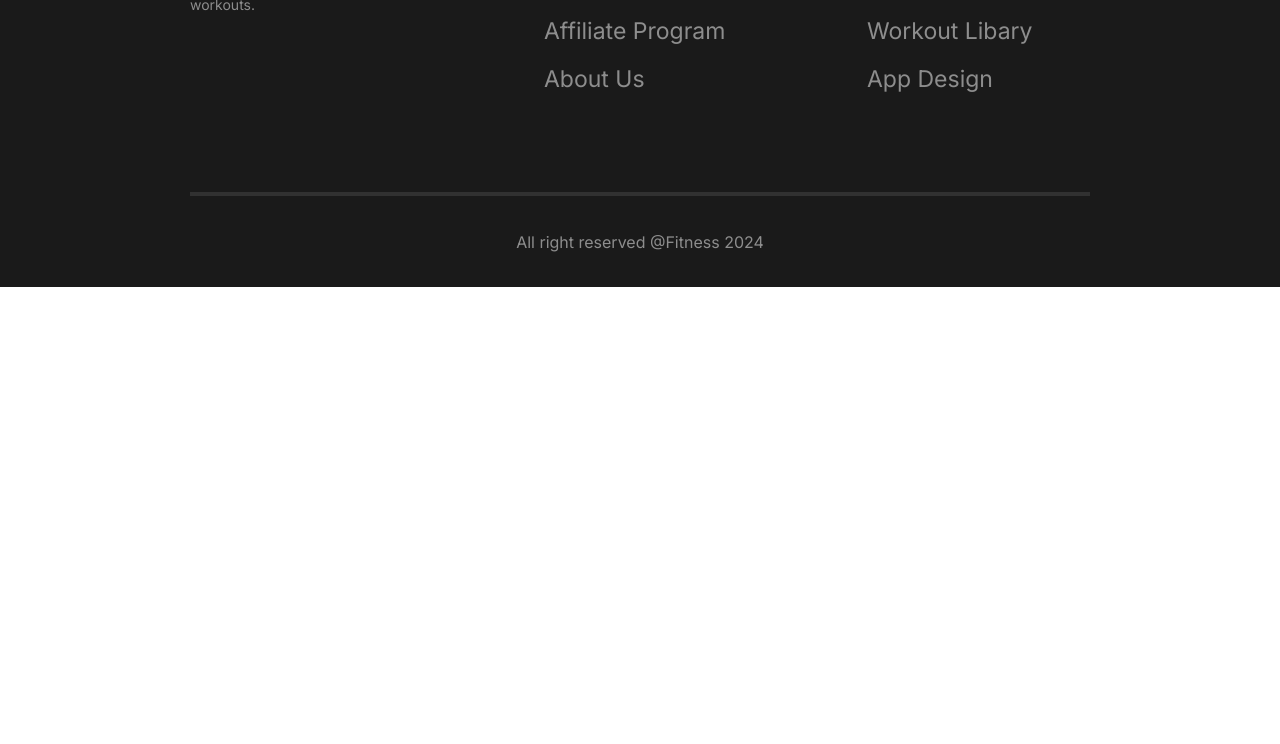
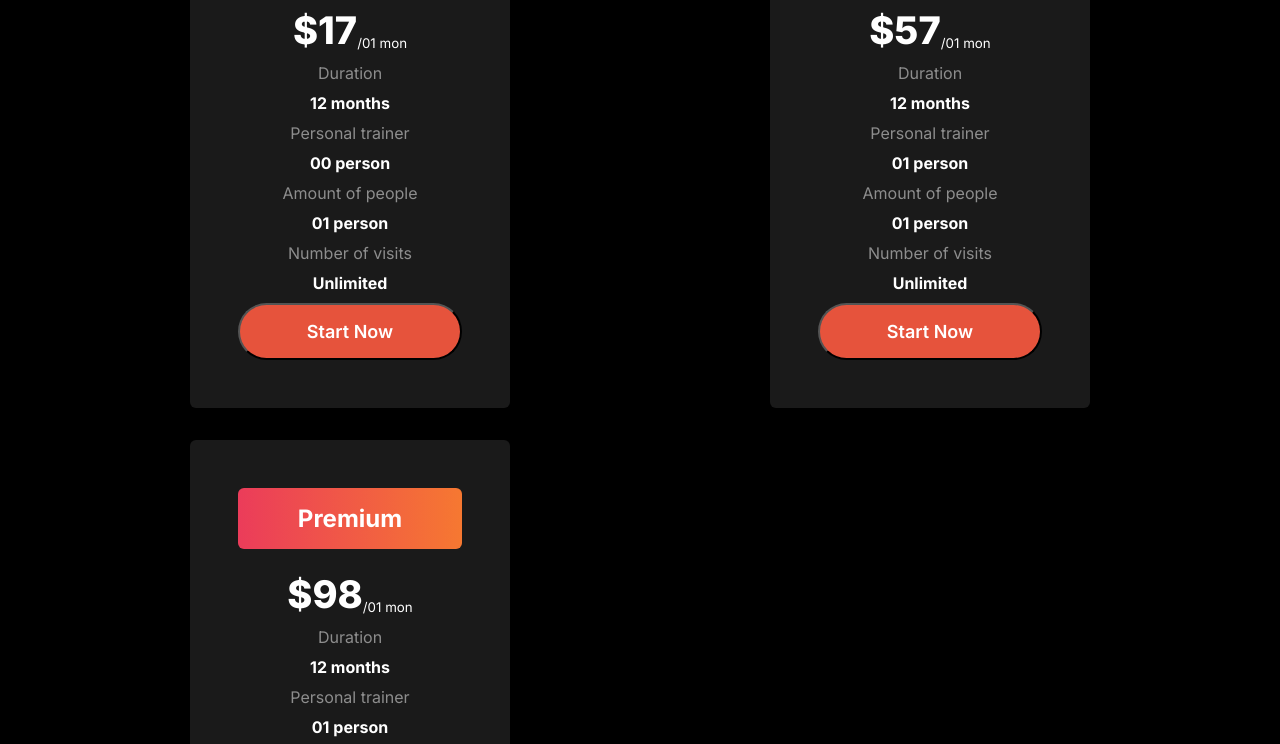
Before and after one commit to M-Nazmul/RB-A2-Fitness, a plain HTML site: page index.html in a window 1280 px wide. Shown: the part 3687-4431 px from the top of the page. Before the commit the page ends 3974 px from the top, so only its background shows below. Drawn offline with Linux system fonts and the light colour scheme; a web font is replaced by a local one.

Commit message:
added Membership section

```diff
--- a/css/style.css
+++ b/css/style.css
@@ -382,7 +382,7 @@ main .run-container{
 }
 
 /* Team section */
-.team-section{
+.team-section, .plan-section{
     max-width: 1440px;
     padding: 0 190px 88px;
     margin: 0 auto;
@@ -433,6 +433,59 @@ main .run-container{
 
 /*  */
 
+.plan-section{
+    & .plan-heading{
+        text-align: center;
+        margin: 20px 0;
+        padding: 0 0 22px;
+        font-size:32px;
+        font-weight: 800;
+    }
+    & .card-container{
+        display: flex;
+        flex-wrap: wrap;
+        justify-content: space-between;
+        gap: 2rem;
+
+        & .card-content{
+            background: #1A1A1A;
+            padding: 3rem;
+            border-radius: 6px;
+
+            & h2{
+                text-align: center;
+                margin-bottom: 22px;
+                padding: 16px 30px;
+                border-radius: 6px;
+                background: linear-gradient(to right, #eb3c5a, #f67831);
+            }
+            & .card-details{
+                display: flex;
+                flex-direction: column;
+                gap: 10px;
+                text-align: center;
+                & span{
+                    font-size: 38px;
+                    font-weight: 800;
+                }
+                & p{
+                    color: var(--secondary-color);
+                }
+                & .btn{
+                        width: 224px;
+                        padding: 16px 40px;
+                        border-radius: 42px;
+                        background: var(--main-color);
+                        font-size: 18px;
+                        font-weight: 600;
+                        color: #fff;
+                        cursor: pointer;
+                }
+            }
+        }
+
+    }
+}
 
 /* footer section */
 footer{
--- a/index.html
+++ b/index.html
@@ -5,6 +5,7 @@
     <meta name="viewport" content="width=device-width, initial-scale=1.0">
     <title>Fitness</title>
     <link rel="stylesheet" href="./css/style.css">
+    <link rel="stylesheet" href="./css/responsive.css">
 </head>
 <body>
     <!-- Navbar section-->
@@ -221,7 +222,57 @@
                 </figure>
             </div>
         </section>
-        <!--  -->
+        <!-- MEMBERSHIP PLANS -->
+         <section class="plan-section">
+            <div class="plan-heading"><h1>MEMBERSHIP PLANS</h1></div>
+            <div class="card-container">
+                <div class="card-content">
+                    <h2>Basic</h2>
+                    <div class="card-details">
+                        <div><span>$17</span><sub>/01 mon</sub></div>
+                        <p>Duration</p>
+                        <strong>12 months</strong>
+                        <p>Personal trainer</p>
+                        <strong>00 person</strong>
+                        <p>Amount of people</p>
+                        <strong>01 person</strong>
+                        <p>Number of visits</p>
+                        <strong>Unlimited</strong>
+                        <button class="btn">Start Now</button>
+                    </div>
+                </div>
+                <div class="card-content">
+                    <h2>Standard</h2>
+                    <div class="card-details">
+                        <div><span>$57</span><sub>/01 mon</sub></div>
+                        <p>Duration</p>
+                        <strong>12 months</strong>
+                        <p>Personal trainer</p>
+                        <strong>01 person</strong>
+                        <p>Amount of people</p>
+                        <strong>01 person</strong>
+                        <p>Number of visits</p>
+                        <strong>Unlimited</strong>
+                        <button class="btn">Start Now</button>
+                    </div>
+                </div>
+                <div class="card-content">
+                    <h2>Premium</h2>
+                    <div class="card-details">
+                        <div><span>$98</span><sub>/01 mon</sub></div>
+                        <p>Duration</p>
+                        <strong>12 months</strong>
+                        <p>Personal trainer</p>
+                        <strong>01 person</strong>
+                        <p>Amount of people</p>
+                        <strong>01 person</strong>
+                        <p>Number of visits</p>
+                        <strong>Unlimited</strong>
+                        <button class="btn">Start Now</button>
+                    </div>
+                </div>
+            </div>
+         </section>
     </main>
     <!-- footer section -->
     <footer>
@@ -252,7 +303,7 @@
                 </ul>
             </div>
             </div>
-            <hr style="border: 2px solid rgba(255, 255, 255, 0.1);">
+            <hr style="border: 1px solid rgba(255, 255, 255, 0.1);">
             <div style="text-align: center; margin-top: 36px; color: #FFFFFF80;"><p>All right reserved @Fitness 2024</p></div>
 
         </div>
```
Also changed, not shown: css/responsive.css (added).
